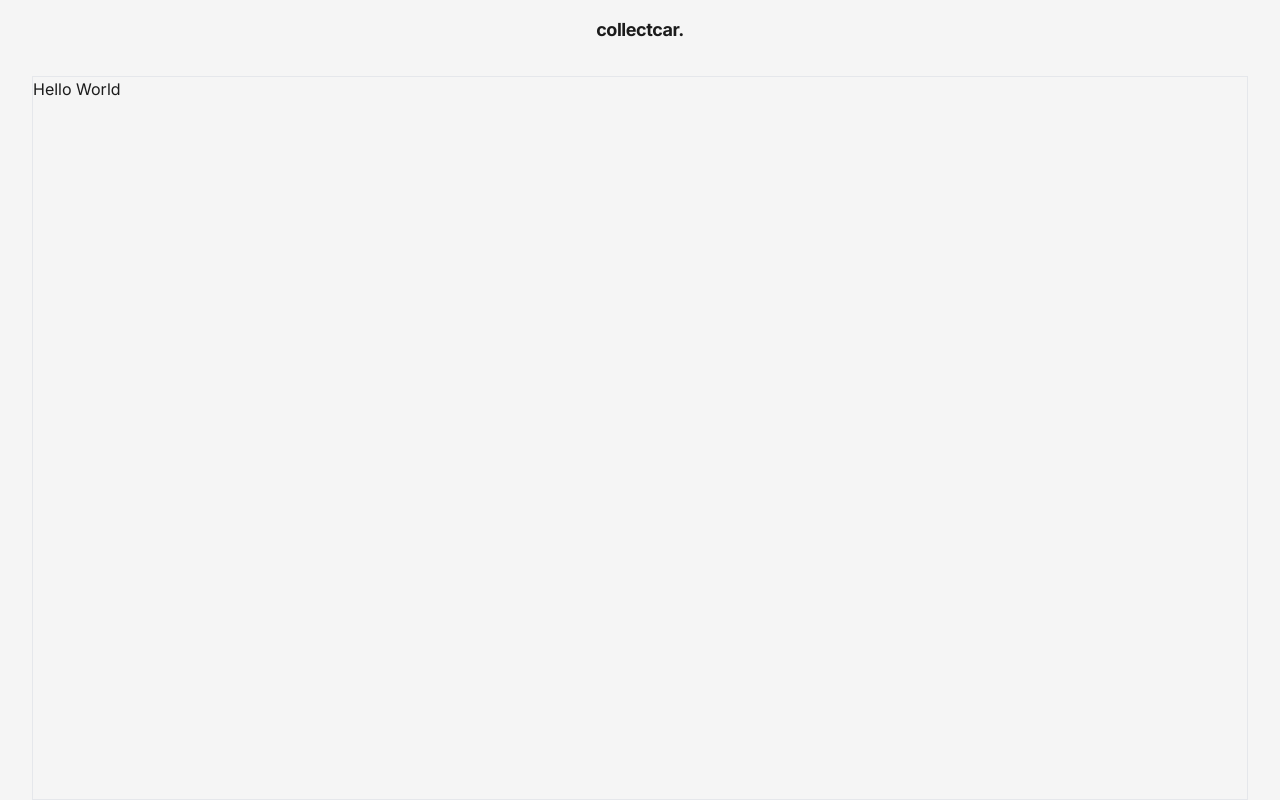
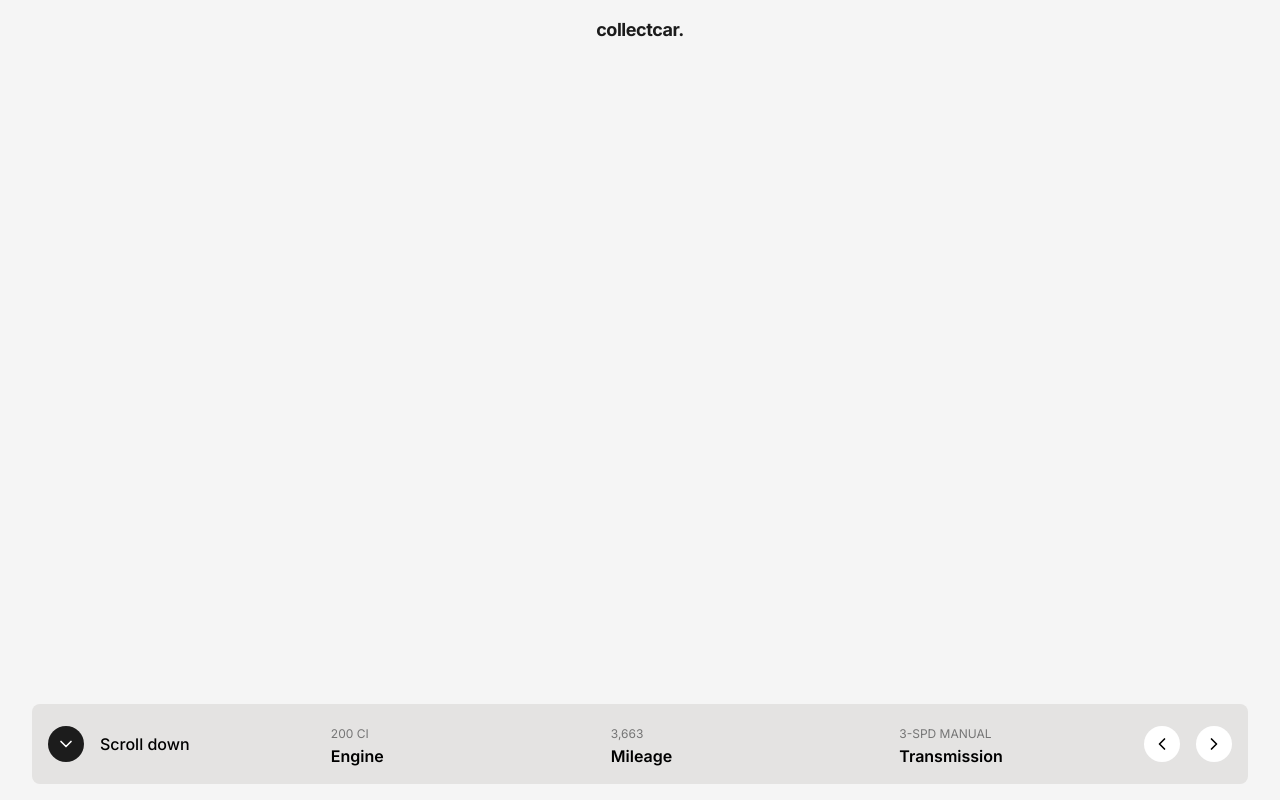
Before and after one commit to CarlosPProjects/landing-cargallery, a Next.js app: page / in a window 1280 px wide. Built offline with nearby package versions, Linux system fonts and the light colour scheme.

Commit message:
SliderController created and configured

```diff
--- a/package.json
+++ b/package.json
@@ -10,6 +10,7 @@
   },
   "dependencies": {
     "clsx": "^2.1.0",
+    "lucide-react": "^0.323.0",
     "next": "14.1.0",
     "react": "^18",
     "react-dom": "^18",
--- a/src/app/layout.tsx
+++ b/src/app/layout.tsx
@@ -23,7 +23,7 @@ export default function RootLayout({
       <body className={cn("font-sans antialiased", fontSans.variable)}>
         <main className="container min-h-screen flex flex-col gap-4">
           <Header />
-          <section className="flex-1 border">
+          <section className="flex-1 flex flex-col py-4">
             {children}
           </section>
         </main>
--- a/src/app/page.tsx
+++ b/src/app/page.tsx
@@ -1,7 +1,12 @@
+import SliderController from "@/components/SliderController";
+
 export default function Home() {
   return (
-    <div className="">
-      <p className="text-primary">Hello World</p>
-    </div>
+    <>
+      <div className="flex-1">
+
+      </div>
+      <SliderController />
+    </>
   );
 }
--- /dev/null
+++ b/src/components/CarSlide.tsx
@@ -0,0 +1,9 @@
+import React from 'react'
+
+const CarSlide = () => {
+  return (
+    <div>CarSlide</div>
+  )
+}
+
+export default CarSlide
--- /dev/null
+++ b/src/components/SliderController.tsx
@@ -0,0 +1,40 @@
+import { ChevronDown, ChevronLeft, ChevronRight } from "lucide-react"
+
+const SliderController = () => {
+  return (
+    <div className="flex items-center justify-between gap-4 p-4 rounded-lg bg-background-foreground">
+      <div className="flex gap-4 items-center">
+        <div className="p-2 bg-primary rounded-full">
+          <ChevronDown className="w-5 h-5" color="white" />
+        </div>
+        <p className="text-md font-medium">
+          Scroll down
+        </p>
+      </div>
+      <div className="flex-1 max-w-2xl flex items-center justify-between gap-2">
+        <div>
+          <span className="text-xs text-secondary">200 CI</span>
+          <p className="font-semibold">Engine</p>
+        </div>
+        <div>
+          <span className="text-xs text-secondary">3,663</span>
+          <p className="font-semibold">Mileage</p>
+        </div>
+        <div>
+          <span className="text-xs text-secondary">3-SPD MANUAL</span>
+          <p className="font-semibold">Transmission</p>
+        </div>
+      </div>
+      <div className="space-x-4">
+        <button className="bg-white rounded-full p-2">
+          <ChevronLeft className="w-5 h-5" />
+        </button>
+        <button className="bg-white rounded-full p-2">
+          <ChevronRight className="w-5 h-5" />
+        </button>
+      </div>
+    </div>
+  )
+}
+
+export default SliderController
--- a/src/styles/globals.css
+++ b/src/styles/globals.css
@@ -5,7 +5,7 @@
 @layer base {
   :root {
     --primary: 0, 0%, 11%;
-    --secondary: 0, 0%, 100%;
+    --secondary: 0, 0%, 46%;
     --background: 0, 0%, 96%;
     --background-foreground: 40, 5%, 89%;
   }
--- a/tailwind.config.ts
+++ b/tailwind.config.ts
@@ -18,7 +18,7 @@ module.exports = {
     extend: {
       colors: {
         primary: "hsl(var(--primary))",
-        secondary: "(var(--secondary))",
+        secondary: "hsl(var(--secondary))",
         background: {
           DEFAULT: "hsl(var(--background))",
           foreground: "hsl(var(--background-foreground))",
```
Also changed, not shown: 1 other file (tests, documents, lock files or other folders).
